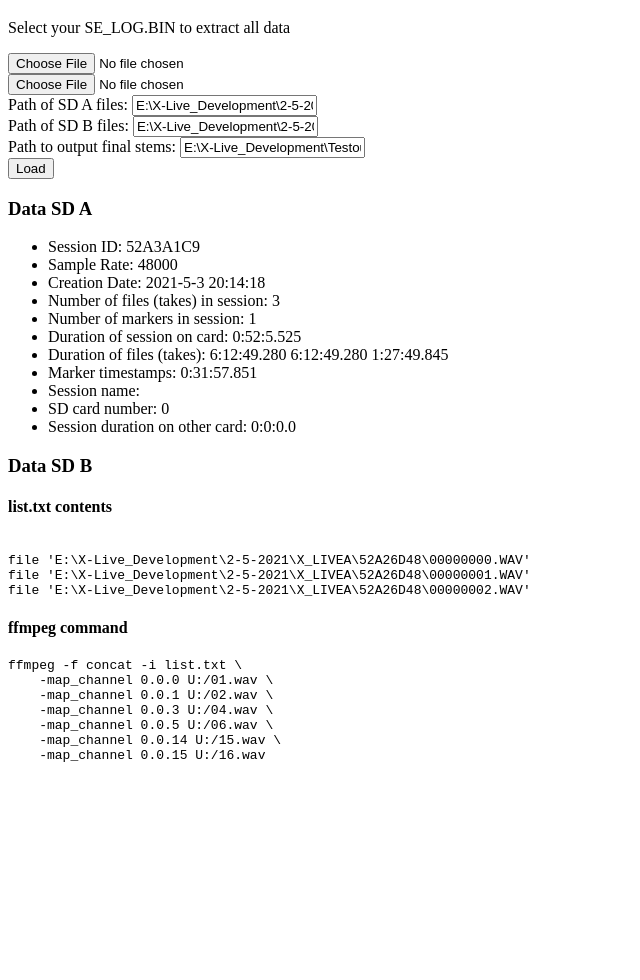
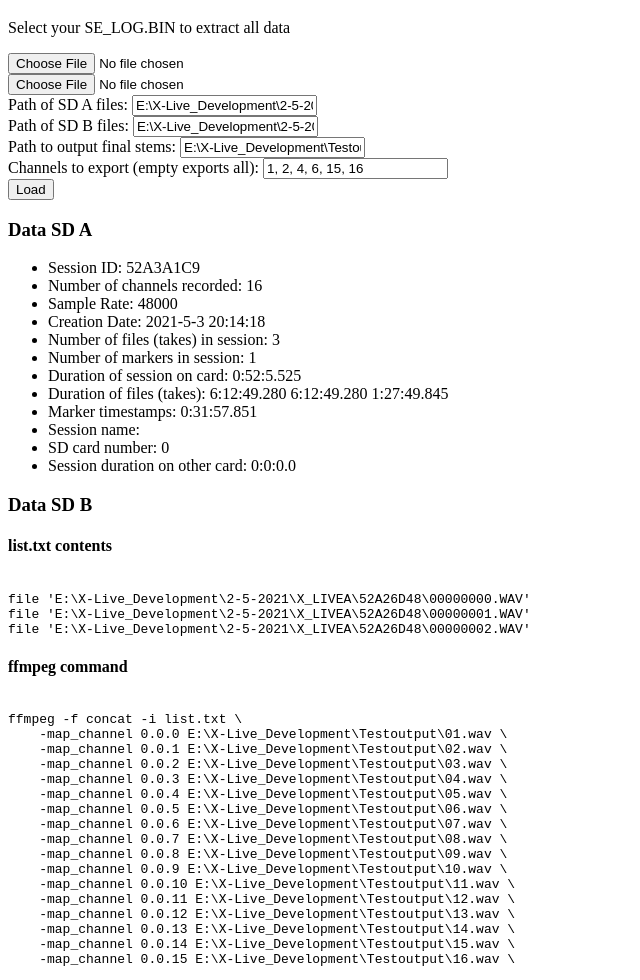
Before and after one commit to matthijsvdmeulen/X-Live-Tools, a plain HTML site: page public/index.html in a window 1280 px wide. Shown: the part 61-1041 px from the top of the page, without its empty margins (0-640 px from the left). Before the commit the page ends 852 px from the top, so only its background shows below. Drawn offline with Linux system fonts and the light colour scheme.

Commit message:
ffmpeg script generator

```diff
--- a/public/index.html
+++ b/public/index.html
@@ -15,6 +15,7 @@
         Path of SD A files: <input type="text" name="inpatha" id="inpatha" value="E:\X-Live_Development\2-5-2021\X_LIVEA\52A26D48"><br>
         Path of SD B files: <input type="text" name="inpathb" id="inpathb" value="E:\X-Live_Development\2-5-2021\X_LIVEB\52A26D48"><br>
         Path to output final stems: <input type="text" name="outpath" id="outpath" value="E:\X-Live_Development\Testoutput"><br>
+        Channels to export (empty exports all): <input type="text" name="channels" id="channels" value="1, 2, 4, 6, 15, 16"><br>
         <input type="submit" value="Load">
     </form>
     <h3>Data SD A</h3>
--- a/public/main.js
+++ b/public/main.js
@@ -7,7 +7,7 @@ let outputElementA = document.querySelector('#outputa');
 let outputElementB = document.querySelector('#outputb');
 let inputPathA = document.querySelector('#inpatha');
 let inputPathB = document.querySelector('#inpathb');
-let outputPath = document.querySelector('#outpathb');
+let outputPath = document.querySelector('#outpath');
 let outputFile = document.querySelector('#outfile');
 let outputCmd = document.querySelector('#outcmd');
 
@@ -34,6 +34,7 @@ const readFile = (file, outputElement, sdnumber) => {
         let logData = parseLogdata(e.target.result);
         console.log(logData)
         displayListTxt(logData, sdnumber)
+        displayCmd(logData, sdnumber)
         displayResult(logData, outputElement)
     };
     reader.onerror = e => {
@@ -77,6 +78,7 @@ const displayResult = (data, outputElement) => {
     outputElement.innerHTML = "";
     let output = document.createElement("ul");
     output.insertAdjacentHTML('beforeend', `<li>Session ID: ${dosToID(data[0])}</li>\n`)
+    output.insertAdjacentHTML('beforeend', `<li>Number of channels recorded: ${data[1]}</li>\n`)
     output.insertAdjacentHTML('beforeend', `<li>Sample Rate: ${data[2]}</li>\n`)
     output.insertAdjacentHTML('beforeend', `<li>Creation Date: ${dosDateTimeToString(data[3])}</li>\n`)
     output.insertAdjacentHTML('beforeend', `<li>Number of files (takes) in session: ${data[4]}</li>\n`)
@@ -99,6 +101,15 @@ const displayListTxt = (data, sdnumber) => {
         outputFile.innerHTML = "\n"
         for (let i = 0; i < data[4]; i++) {
             outputFile.insertAdjacentText('beforeend', "file '" + inputPathA.value + "\\" + pad(i, 8) + ".WAV'\n")
+        }
+    }
+}
+
+const displayCmd = (data, sdnumber) => {
+    if(!sdnumber) {
+        outputCmd.innerHTML = "\nffmpeg -f concat -i list.txt \\\n"
+        for (let i = 0; i < data[1]; i++) {
+            outputCmd.insertAdjacentText('beforeend', "    -map_channel 0.0." + i + " " + outputPath.value + "\\" + pad(i+1, 2) + ".wav \\\n")
         }
     }
 }
```
